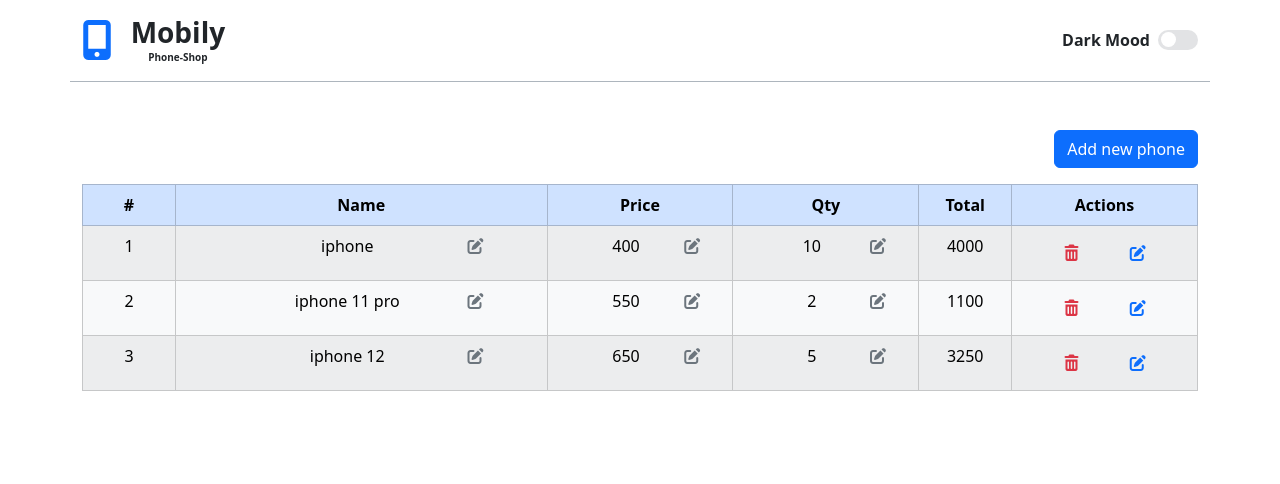
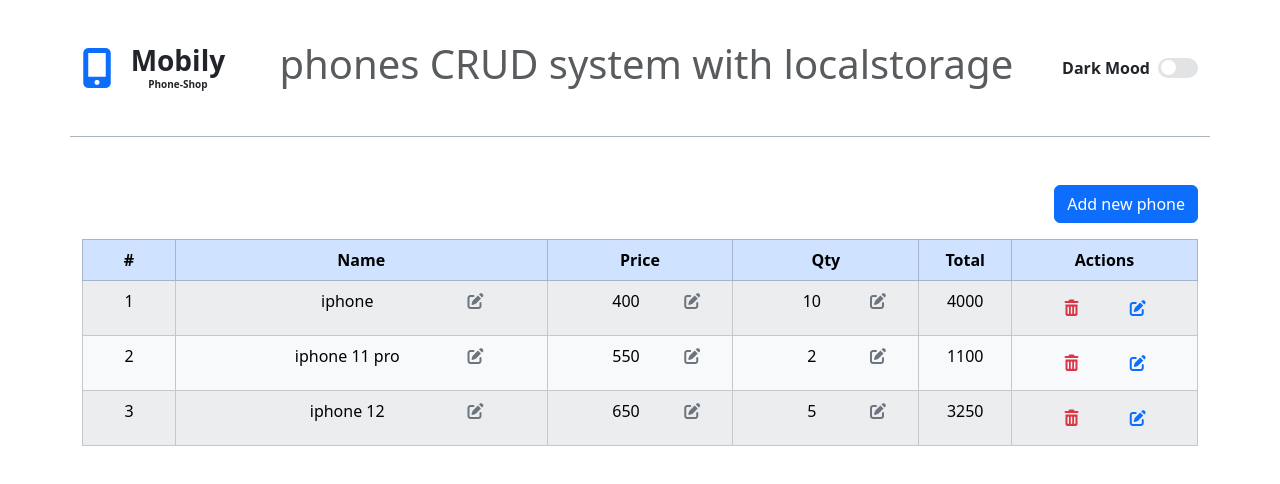
Before and after one commit to muhammedahmed20/phones-store-practice, a plain HTML site: page index.html in a window 1280 px wide. Drawn offline with Linux system fonts and the light colour scheme; some packages are replaced by stand-ins of ours; a script that the page names is missing.

Commit message:
Update index.html

```diff
--- a/index.html
+++ b/index.html
@@ -34,6 +34,8 @@
           </p>
         </div>
       </div>
+
+      <div class="d-flex justify-content-center my-4"><h1 class="text-muted">phones CRUD system with localstorage</h1></div>
 
       <div class="d-flex align-items-center gap-2">
         <p class="mb-0 fw-bold"><span class="mood">Dark </span>Mood</p>
```
